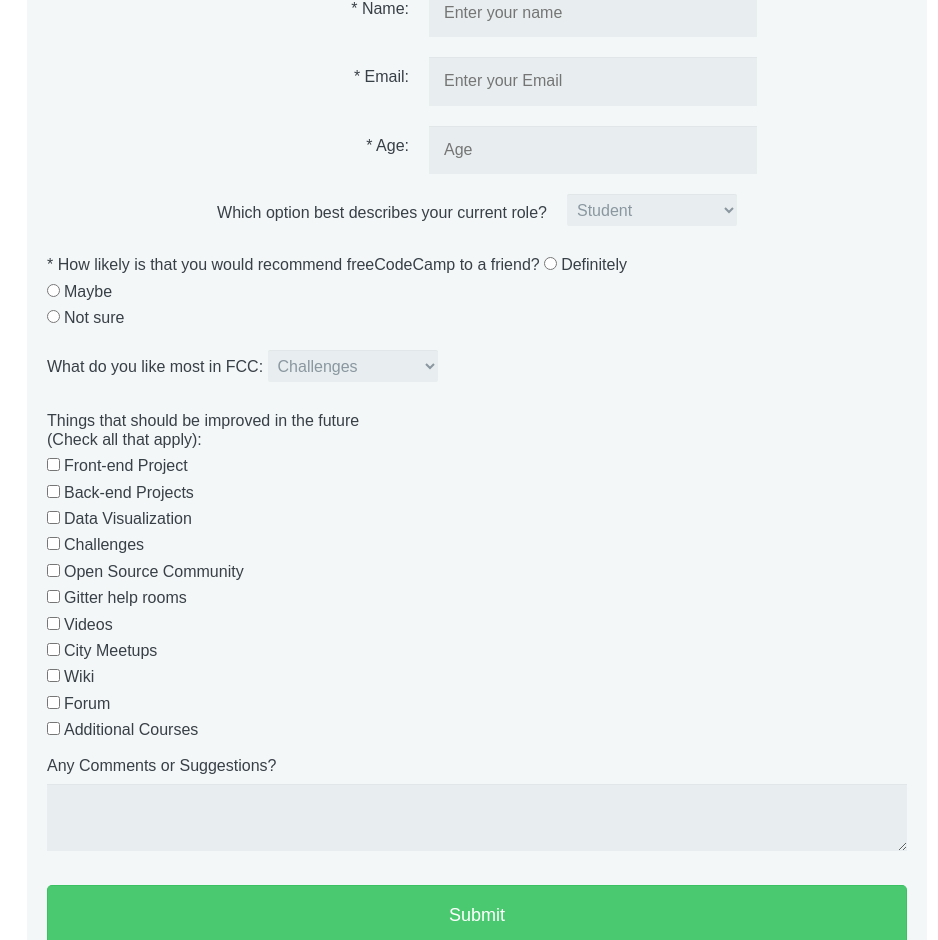
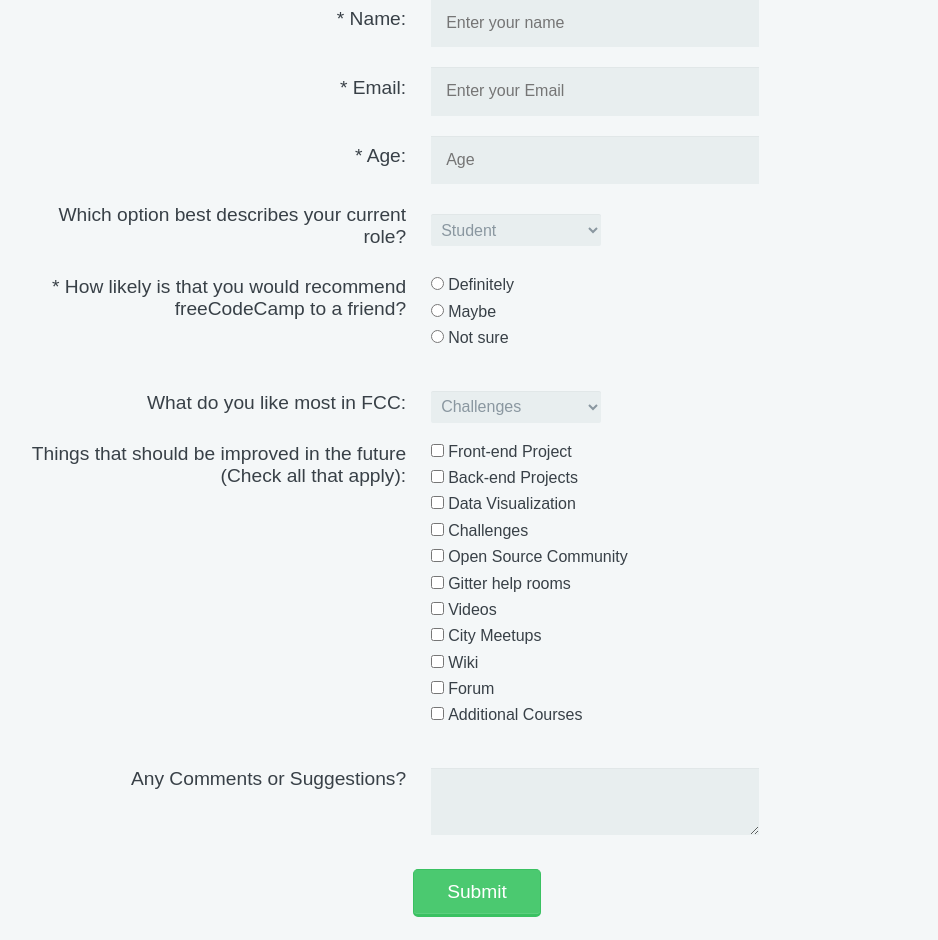
Before and after one commit to lastnamearya/freecodecamp-CSS-Projects, a plain HTML site: page Project-02 Survey Form/index.html in a window 1280 px wide. Shown: the part 159-1099 px from the top of the page, without its empty margins (163-1101 px from the left). Drawn offline with Linux system fonts and the light colour scheme.

Commit message:
Done with Project: Survey Form (pixel perfect)

```diff
--- a/Project-02 Survey Form/index.html
+++ b/Project-02 Survey Form/index.html
@@ -22,56 +22,86 @@
 
       <div class="basic-info">
         <div class="name">
-          <label for="name" id="name-label" class="label-light">* Name:</label>
+          <div class="label">
+            <label for="name" id="name-label" class="label-light">* Name:</label></div>
+          <div class="options">
             <input type="text" id="name" name="user_name" placeholder="Enter your name" required>
+          </div>
         </div>
 
         <div class="mail">
-          <label for="email" id="email-label" class="label-light">* Email:</label>
+          <div class="label">
+            <label for="email" id="email-label" class="label-light">* Email:</label></div>
+          <div class="options">
             <input type="email" id="email" name="user_email" placeholder="Enter your Email" required>
+          </div>
         </div>
 
         <div class="age">
+          <div class="label">
             <label for="number" id="number-label" class="label-light">* Age:</label>
+          </div>
+          <div class="options">
             <input type="number" id="number" name="user_age" min="1" max="125" placeholder="Age" required>
+          </div>
         </div>
 
       </div>
 
       <div class="option">
+        <div class="label">
           <label for="currentPos">Which option best describes your current role?</label>
+        </div>
+        <div class="options">
           <select name="position" id="dropdown">
+            <optgroup label="Select an option">
               <option value="student">Student</option>
               <option value="job">Full Time Job</option>
               <option value="learner">Full Time Learner</option>
               <option value="preferNo">Prefer not to say</option>
               <option value="other">other</option>
-        </select> <br>
+            </optgroup>
+          </select>
+        </div>
 
       </div>
 
+      <div class="recommend">
+
+        <div class="label">
           <label>* How likely is that you would recommend freeCodeCamp to a friend?</label>
+        </div>
 
+        <div class="options">
           <input type="radio" value="definitely" id="1st" name="radio-buttons"><label for="1st">Definitely</label><br>
 
           <input type="radio" value="maybe" id="2nd" name="radio-buttons"><label for="2nd">Maybe</label><br>
 
-      <input type="radio" value="not-sure" id="3rd" name="radio-buttons"><label for="3rd">Not sure</label><br>
+          <input type="radio" value="not-sure" id="3rd" name="radio-buttons"><label for="3rd">Not sure</label>
+        </div>
+      </div>
 
       <div class="most-like">
+        <div class="label">
           <label for="most-like">What do you like most in FCC:</label>
+        </div>
+        <div class="options">
           <select id="dropdown">
+            <optgroup label="Select an option">
               <option value="challenges">Challenges</option>
               <option value="projects">Projects</option>
               <option value="community">Community</option>
               <option value="open-source">Open Source</option>
-        </select><br>
+            </optgroup>
+          </select>
+        </div>
 
       </div>
 
       <div class="like">
+        <div class="label">
           <label for="prefer">Things that should be improved in the future<br>
-          (Check all that apply):</label>
+            (Check all that apply):</label></div>
         <div class="options">
           <input type="checkbox" id="1" value="front-end" name="prefer"><label for="1">Front-end Project</label><br>
           <input type="checkbox" id="2" value="back-end" name="prefer"><label for="2">Back-end Projects</label><br>
@@ -84,19 +114,26 @@
           <input type="checkbox" id="8" value="city-meetups" name="prefer"><label for="8">City Meetups</label><br>
           <input type="checkbox" id="9" value="wiki" name="prefer"><label for="9">Wiki</label><br>
           <input type="checkbox" id="10" value="forum" name="prefer"><label for="10">Forum</label><br>
-          <input type="checkbox" id="11" value="additional-courses" name="prefer"><label for="11">Additional Courses</label><br>
+          <input type="checkbox" id="11" value="additional-courses" name="prefer"><label for="11">Additional Courses</label>
         </div>
       </div>
 
       <div class="comments">
 
+        <div class="label">
           <label for="comments">Any Comments or Suggestions?</label>
-        <textarea name="user-comment" id="comments"></textarea><br>
+        </div>
+        <div class="options">
+          <textarea name="user-comment" id="comments"></textarea>
+        </div>
 
       </div>
 
+      <div class="btn">
         <button type="submit" id="submit">Submit</button>
+      </div>
 
+      <p>Made with ❤ by <a href="https://github.com/lastnamearya">lastnamearya</a></p>
     </form>
 
   </div>
--- a/Project-02 Survey Form/style.css
+++ b/Project-02 Survey Form/style.css
@@ -1,8 +1,4 @@
-*,
-*::before,
-*::after {
-  -moz-box-sizing: border-box;
-  -webkit-box-sizing: border-box;
+* {
   box-sizing: border-box;
 }
 
@@ -52,7 +48,7 @@ select {
   background-color: #e8eeef;
   color: #8a97a0;
   box-shadow: 0 1px 0 rgba(0, 0, 0, 0.03) inset;
-  margin-bottom: 30px;
+  /* margin-bottom: 30px; */
 }
 
 input[type="radio"],
@@ -96,8 +92,9 @@ label {
 
 @media all and (min-width: 900px) {
   #form-outer {
-    max-width: 900px;
+    max-width: 1000px;
     margin: 10px auto;
+    padding: 20px 40px;
   }
 
   .basic-info {
@@ -111,40 +108,73 @@ label {
   }
 
   .name,
+  .option,
   .mail,
-  .age {
-    margin-top: 20px;
+  .age,
+  .most-like {
     display: flex;
+    align-items: center;
     justify-content: center;
-    align-items: center;
+    margin-bottom: 20px;
   }
 
-  .name label,
-  .mail label,
-  .age label {
-    margin-left: auto;
-    padding-right: 20px;
-  }
-  .name input,
-  .mail input,
-  .age input {
-    margin-bottom: 0;
-    margin-right: 150px;
+  .recommend,
+  .like,
+  .comments {
+    display: flex;
+    margin-bottom: 35px;
+    align-items: flex-start;
   }
 
-  .option {
-    display: flex;
-    justify-content: center;
-    align-items: flex-start;
+  .name .label,
+  .option .label,
+  .mail .label,
+  .age .label,
+  .recommend .label,
+  .most-like .label,
+  .like .label,
+  .comments .label {
+    flex: 1;
+    text-align: right;
+    padding-right: 25px;
+    font-size: 1.2em;
+  }
+
+  .name .options,
+  .mail .options,
+  .age .options,
+  .option .options,
+  .recommend .options,
+  .most-like .options,
+  .like .options,
+  .comments .options {
+    flex: 1.3;
   }
 
   select {
     width: 170px;
   }
 
-  .option label {
-    padding-top: 10px;
-    padding-right: 20px;
+  textarea {
+    width: 328px;
+  }
+
+  .comments {
+    margin-bottom: 30px;
+  }
+
+  .btn {
+    display: flex;
+    justify-content: center;
+    align-items: center;
+  }
+
+  button {
+    width: 128px;
+    height: 48px;
+    text-align: center;
+    font-size: 1.2em;
+    padding: 3px 8px;
   }
 }
 
@@ -152,4 +182,19 @@ label {
   #form-outer {
     margin: 10px 15px;
   }
+
+  input[type="text"],
+  input[type="password"],
+  input[type="date"],
+  input[type="datetime"],
+  input[type="email"],
+  input[type="number"],
+  input[type="search"],
+  input[type="tel"],
+  input[type="time"],
+  input[type="url"],
+  textarea,
+  select {
+    margin-bottom: 30px;
+  }
 }
```
Lines whose indentation alone changed are shown as unchanged.
